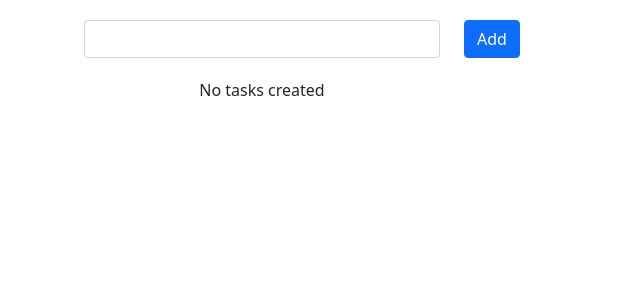
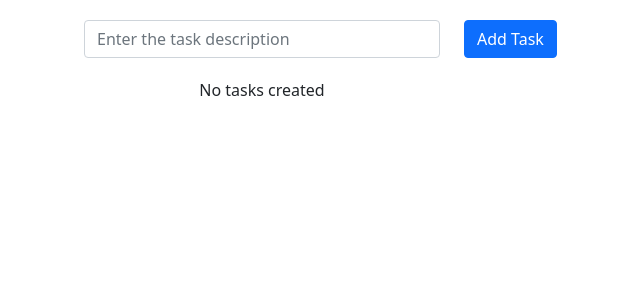
Before and after one commit to koziel101/To-doKeeper, an Angular app in the folder TodoKeeper/: page / in a window 1280 px wide. Shown: the top 300 px of the page, without its empty margins (328-968 px from the left). Built offline with nearby package versions, Linux system fonts and the light colour scheme.

Commit message:
Removing unused function and refactoring task component

```diff
--- a/TodoKeeper/src/app/header/header.component.html
+++ b/TodoKeeper/src/app/header/header.component.html
@@ -1,8 +1,8 @@
 <div class="row justify-content-end">
     <div class="col-4">
-        <input [(ngModel)]="newTaskDescription" type="text" class="form-control">
+        <input [(ngModel)]="newTaskDescription" type="text" class="form-control" placeholder="Enter the task description">
     </div>
     <div class="col-4">
-        <button class="btn btn-primary" (click)="onAddTask()">Add</button>
+        <button class="btn btn-primary" (click)="onAddTask()">Add Task</button>
     </div>
 </div>
--- a/TodoKeeper/src/app/header/header.component.ts
+++ b/TodoKeeper/src/app/header/header.component.ts
@@ -6,7 +6,6 @@ import { Component, EventEmitter, OnInit, Output } from '@angular/core';
   styleUrls: ['./header.component.css']
 })
 export class HeaderComponent implements OnInit {
-
   @Output('createTask') taskCreated = new EventEmitter<{ taskDescription: string, taskDone: boolean }>();
   newTaskDescription = '';
   newTaskDone = false;
@@ -21,5 +20,6 @@ export class HeaderComponent implements OnInit {
       taskDescription: this.newTaskDescription,
       taskDone: this.newTaskDone
     });
+    this.newTaskDescription = "";
   }
 }
--- a/TodoKeeper/src/app/task/task.component.ts
+++ b/TodoKeeper/src/app/task/task.component.ts
@@ -9,11 +9,11 @@ import { Task } from './task.model';
 })
 export class TaskComponent implements OnInit {
 
-  @Input('taskElement') element: { description: string; isDone: boolean; };
+  @Input('taskElement') element: Task;
 
   @Output('deleteTask') taskDeleted = new EventEmitter<{ position: number }>();
 
-  public taskElements: { description: string, isDone: boolean }[] = [];
+  public taskElements: Task[] = [];
   public containsTask;
   public taskDone;
   newPosition: number;
@@ -22,12 +22,6 @@ export class TaskComponent implements OnInit {
     this.taskElements = this.taskDataServ.getList();
     this.containsTask = this.taskDataServ.getContainsTask();
     this.taskDone = this.taskDataServ.getTaskDone();
-  }
-
-  deleteButtonClicked() {
-    this.taskDeleted.emit({
-      position: this.newPosition
-    });
   }
 
   ngOnInit(): void {
```
